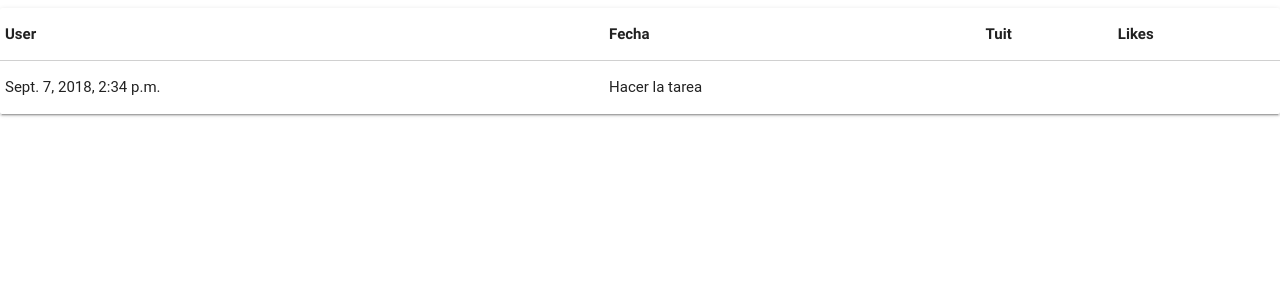
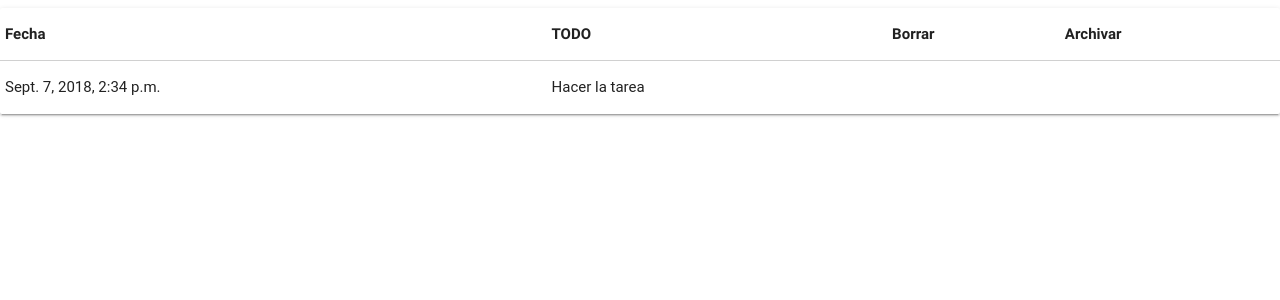
Before and after one commit to diegogimenez04/easyTODO, a Django app: template TODOapp/templates/start.html in a window 1280 px wide. Shown: the top 300 px of the page. Run offline with Django 3.2, Linux system fonts and the light colour scheme; the template is opened without the code that fills it: values that come from a table or form of the project are taken from there, others are empty; data comes from the database, SQL or seed files in the repository; both versions use the stored data as it was after the commit; some libraries are stand-ins or nearby versions; some web fonts are replaced.

Commit message:
second commit

```diff
--- a/TODOapp/templates/start.html
+++ b/TODOapp/templates/start.html
@@ -18,20 +18,18 @@
     <table class="highlight" >
     <thead>
         <tr>
-            <th>User</th>
             <th>Fecha</th>
-            <th>Tuit</th>
-            <th>Likes</th>
+            <th>TODO</th>
+            <th>Borrar</th>
+            <th>Archivar</th>
         </tr>
     </thead>
     <tbody>
-            {% for task in task %}
+            {% for task in ts %}
                 <tr>
                 <td>{{ task.datetime }}</td>
                 {% if task.todo|length < 50 %}
                     <td>{{ task.todo }}</td>
-                {% else %}
-                    <td>{{ task.todo|truncatechars:50  }}</td>
                 {% endif %}
                 </tr>
             {% endfor %}
--- a/TODOapp/urls.py
+++ b/TODOapp/urls.py
@@ -2,5 +2,5 @@ from django.urls import path
 from TODOapp.views import show_todo
 
 urlpatterns = [
-	path('', show_todo, name="index")
+	path('', show_todo, name="index"),
 ]
--- a/TODOapp/views.py
+++ b/TODOapp/views.py
@@ -6,5 +6,5 @@ from TODOapp.models import Task
 
 def show_todo(request):
 	diccionario = {}
-	diccionario['task'] = Task.objects.all()
+	diccionario['ts'] = Task.objects.all()
 	return render(request, 'start.html', diccionario)
--- a/easyTODO/urls.py
+++ b/easyTODO/urls.py
@@ -14,11 +14,11 @@ Including another URLconf
     2. Add a URL to urlpatterns:  path('blog/', include('blog.urls'))
 """
 from django.contrib import admin
-from django.urls import path
+from django.urls import path, include
 from TODOapp.views import show_todo
 
 
 urlpatterns = [
     path('admin/', admin.site.urls),
-    path('', show_todo, name='start-page')
+    path('task', show_todo, name='todo'),
 ]
```
Also changed, not shown: TODOapp/migrations/0001_initial.py (added), db.sqlite3.
